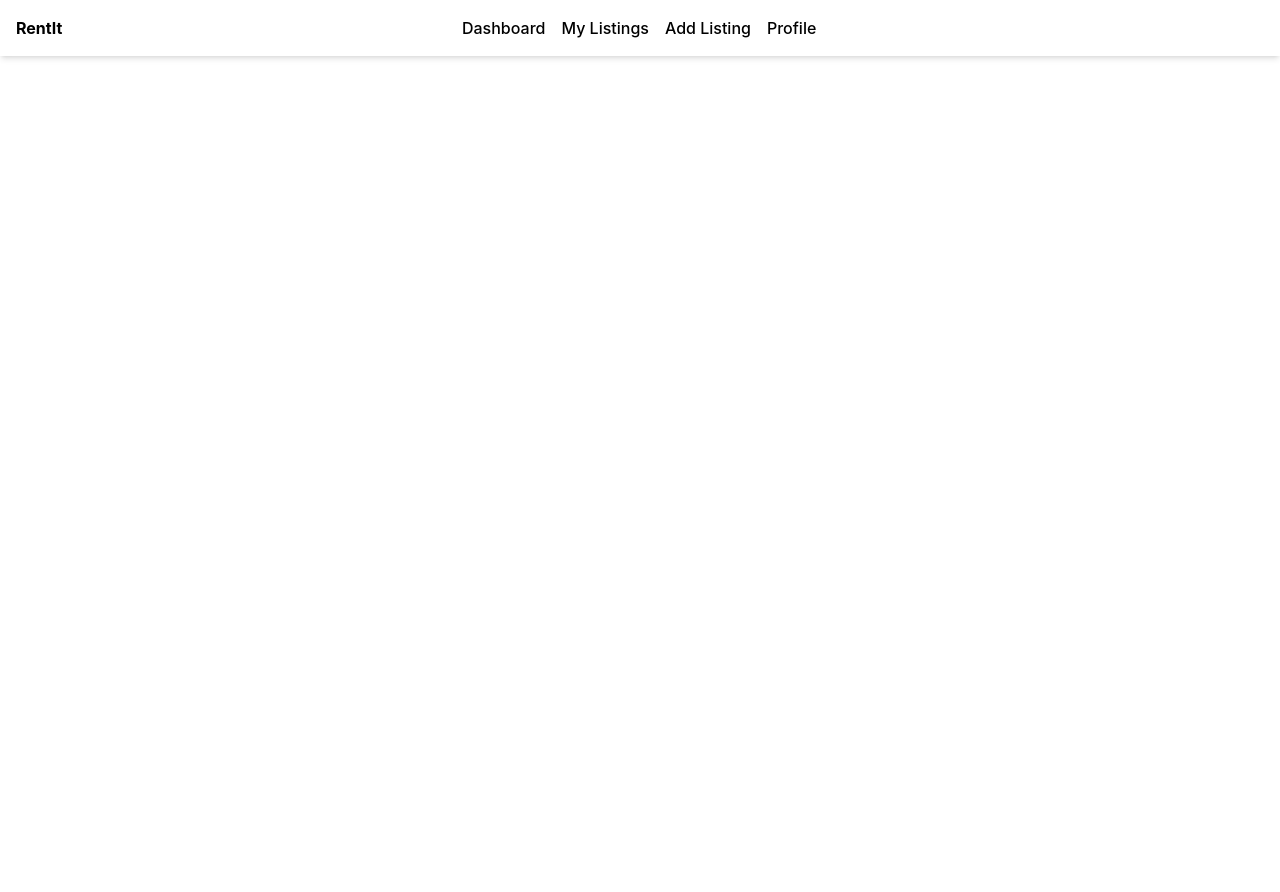
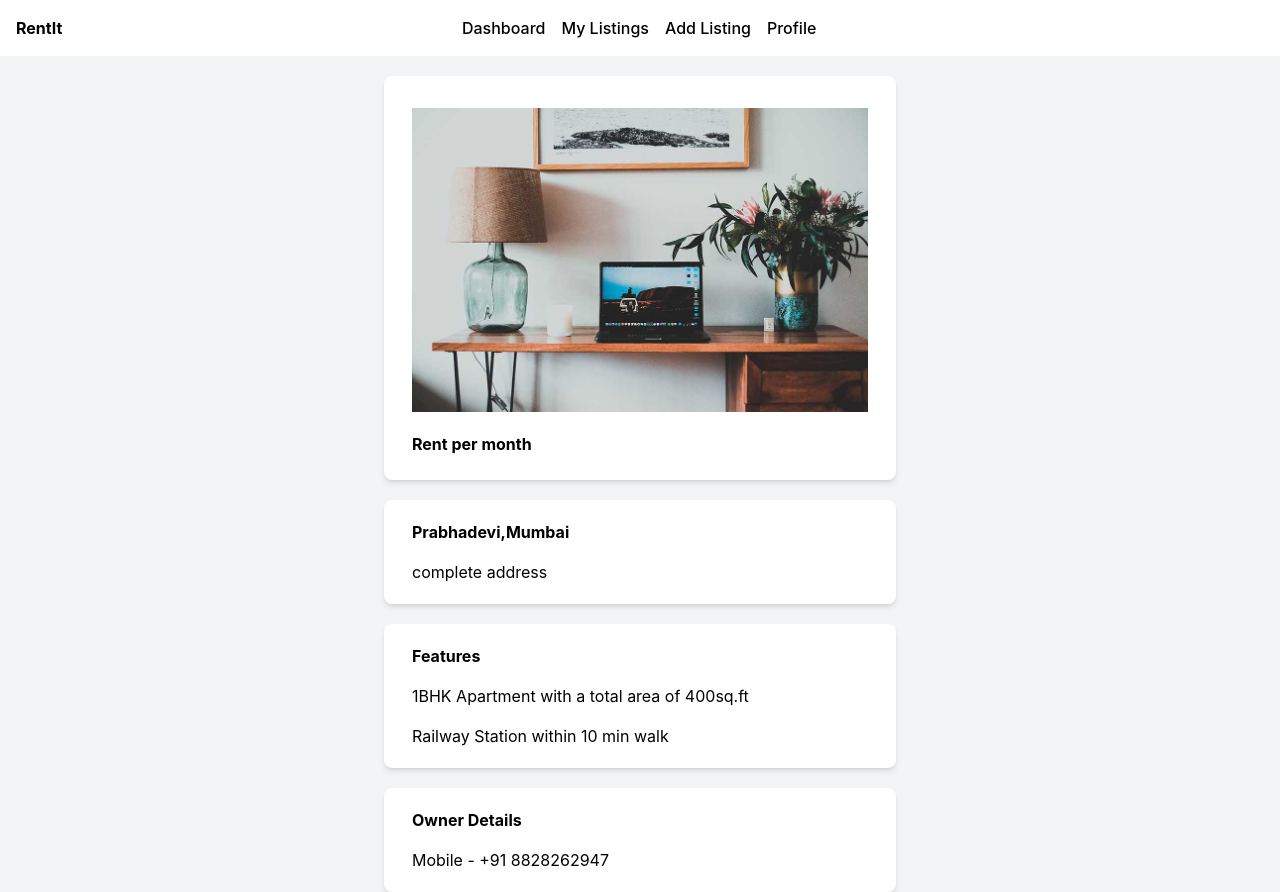
Before and after one commit to Pawan42002/RentIt, a React (Create React App) app in the folder client/: page /listings in a window 1280 px wide. Before the commit the page ends 800 px from the top, so only its background shows below. Built offline with nearby package versions, Linux system fonts and the light colour scheme.

Commit message:
Detail Listing started

```diff
--- a/client/src/App.js
+++ b/client/src/App.js
@@ -10,10 +10,10 @@ import Profile from "./Components/Profile";
 import LNavbar from "./Components/LNavbar";
 import LAddListing from "./Components/LAddListing";
 import appState from "./context/appState";
+import DetailListing from "./Containers/DetailListing";
 export default function App() {
   return (
     <>
-      <appState>
       <Router>
         <LNavbar />
         <Routes>
@@ -25,9 +25,9 @@ export default function App() {
           <Route exact path="/about" element={<About />} />
           <Route exact path="/profile" element={<Profile />} />
           <Route exact path="/addListing" element={<LAddListing />} />
+          <Route exact path="/listings" element={<DetailListing />} />
         </Routes>
       </Router>
-      </appState>
     </>
   );
 }
--- a/client/src/Containers/DetailListing.js
+++ b/client/src/Containers/DetailListing.js
@@ -1,7 +1,33 @@
 import React from "react";
-
+import image from "../Assets/image-1.jpg";
 const DetailListing = () => {
-  return <div>DetailListing</div>;
+  let containerStyle =
+    "flex flex-col justify-center space-y-4 bg-white mt-5 shadow-md rounded-lg px-7 p-5";
+  return (
+    <>
+      <div className="bg-gray-100">
+        <div className="flex flex-col max-w-lg  rounded-lg  mx-auto bg-gray-100">
+          <div className={containerStyle + " pb-5"}>
+            <img src={image} className="mt-3" />
+            <div className="font-bold py-1">Rent per month</div>
+          </div>
+          <div className={containerStyle + " pb-5"}>
+            <div className="font-bold">Prabhadevi,Mumbai</div>
+            <div>complete address</div>
+          </div>
+          <div className={containerStyle + " pb-5"}>
+            <div className="font-bold">Features</div>
+            <div>1BHK Apartment with a total area of 400sq.ft</div>
+            <div>Railway Station within 10 min walk</div>
+          </div>
+          <div className={containerStyle + " pb-5"}>
+            <div className="font-bold">Owner Details</div>
+            <div>Mobile - +91 8828262947</div>
+          </div>
+        </div>
+      </div>
+    </>
+  );
 };
 
 export default DetailListing;
--- a/client/src/context/appContext.js
+++ b/client/src/context/appContext.js
@@ -0,0 +1,5 @@
+import { createContext } from "react";
+
+const appContext = createContext();
+
+export default appContext;
--- a/client/src/context/appState.js
+++ b/client/src/context/appState.js
@@ -1,9 +1,10 @@
 import appContext from "./appContext";
 import React from "react";
 const appState = (props) => {
+
   return (
     <>
-      <appContext.Provider>{props.children}</appContext.Provider>
+      <appContext.Provider >{props.children}</appContext.Provider>
     </>
   );
 };
```
Lines whose indentation alone changed are shown as unchanged.
